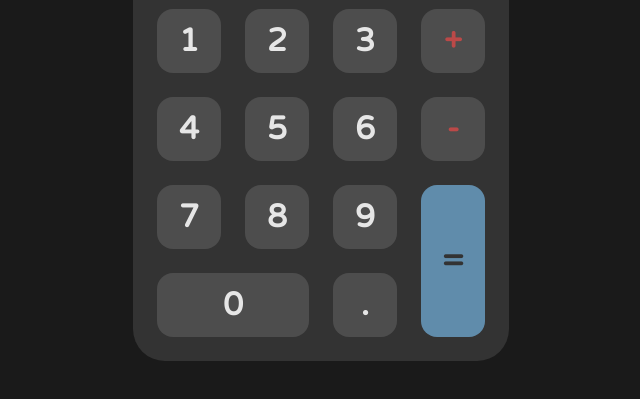
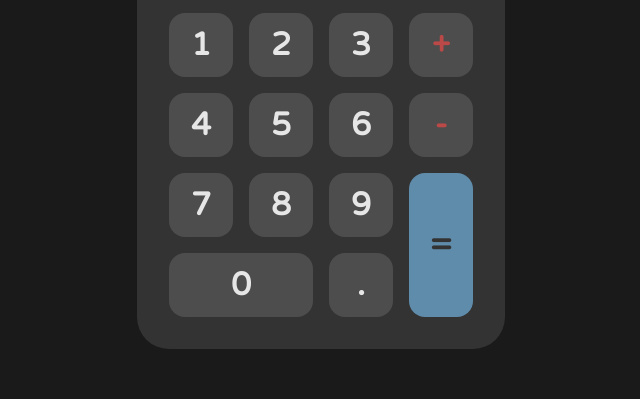
Before and after one commit to enetwarch/calculator, a plain HTML site: page index.html in a window 1280 px wide. Shown: the part 331-730 px from the top of the page, without its empty margins (319-959 px from the left). Drawn offline with Linux system fonts and the light colour scheme.

Commit message:
adjusted padding and gaps

```diff
--- a/css/style.css
+++ b/css/style.css
@@ -37,9 +37,9 @@ body {
     background-color: var(--black-2);
     border-radius: 2rem;
     display: grid;
-    gap: 1.5rem;
+    gap: 1rem;
     grid-template: 6rem repeat(5, 4rem) / repeat(4, 4rem);
-    padding: 1.5rem;
+    padding: 2rem;
 }
 
 .calculator > * {
--- a/index.html
+++ b/index.html
@@ -15,21 +15,21 @@
             <div id="modulo" class="operation input">%</div>
             <div id="division" class="operation input">÷</div>
             <div id="multiplication" class="operation input">×</div>
-            <div id="1" class="number input">1</div>
-            <div id="2" class="number input">2</div>
-            <div id="3" class="number input">3</div>
+            <div id="one" class="number input">1</div>
+            <div id="two" class="number input">2</div>
+            <div id="three" class="number input">3</div>
             <div id="addition" class="operation input">+</div>
-            <div id="4" class="number input">4</div>
-            <div id="5" class="number input">5</div>
-            <div id="6" class="number input">6</div>
+            <div id="four" class="number input">4</div>
+            <div id="five" class="number input">5</div>
+            <div id="six" class="number input">6</div>
             <div id="subtraction" class="operation input">-</div>
-            <div id="7" class="number input">7</div>
-            <div id="8" class="number input">8</div>
-            <div id="9" class="number input">9</div>
+            <div id="seven" class="number input">7</div>
+            <div id="eight" class="number input">8</div>
+            <div id="nine" class="number input">9</div>
             <div id="equals" class="operation input">=</div>
             <div id="zero" class="number input">0</div>
             <div id="dot" class="number input">.</div>
         </div>
-        <script src="js/script.js" async defer></script>
+        <script src="js/main.js" async defer></script>
     </body>
 </html>
```
